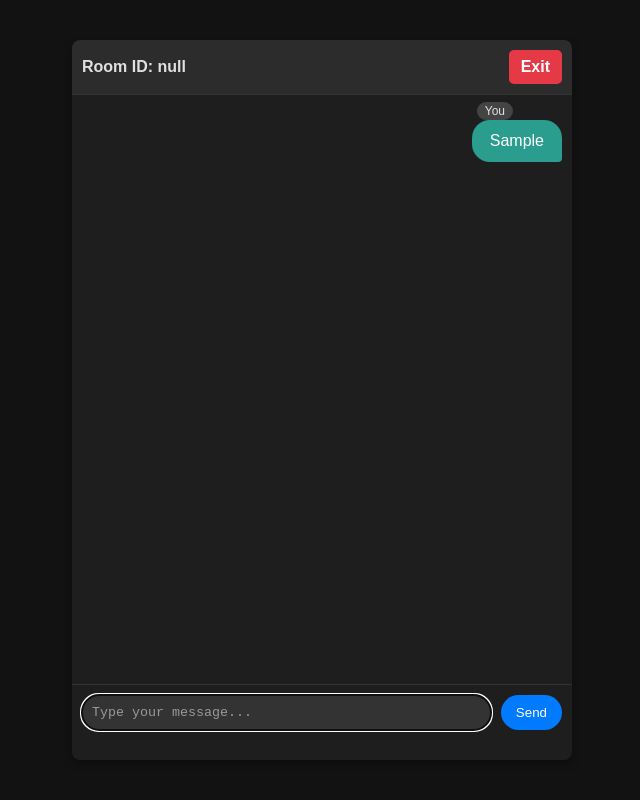
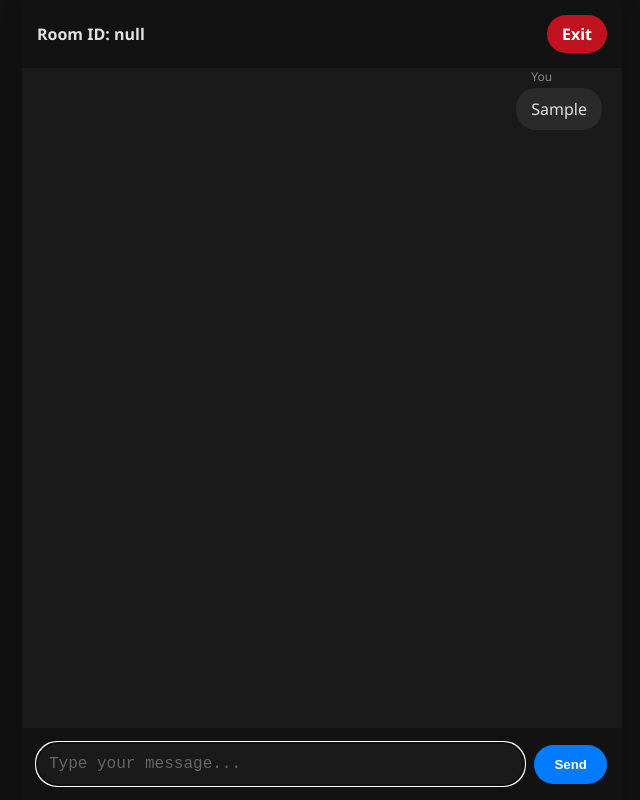
Before and after one commit to IRFANSARI/Simple-Chatting-App, a website: page public/chat.html in a window 1280 px wide. Both pictures are taken after typing "Sample" into the empty fields and a click on the button "Send". Shown: the whole page, without its empty margins (318-958 px from the left). Drawn offline with nearby package versions, Linux system fonts and the light colour scheme; no server answers.

Commit message:
Improved UI/UX

```diff
--- a/public/chat.html
+++ b/public/chat.html
@@ -4,149 +4,174 @@
     <meta charset="UTF-8" />
     <meta name="viewport" content="width=device-width, initial-scale=1.0" />
     <title>Rooms | Chat App</title>
-  </head>
+    <style>
+      :root {
+        --primary-color: #1a1a1a;
+        --secondary-color: #121212;
+        --accent-color: #007bff;
+        --text-color: #e0e0e0;
+        --sent-message-color: #2a2a2a;
+        --received-message-color: #333333;
+      }
 
-  <style>
-    body {
+      * {
         margin: 0;
         padding: 0;
+        box-sizing: border-box;
+      }
+
+      html,
+      body {
+        height: 100%;
+        overflow: hidden;
+      }
+
+      body {
+        font-family: 'Segoe UI', Tahoma, Geneva, Verdana, sans-serif;
+        background-color: var(--secondary-color);
+        color: var(--text-color);
         display: flex;
         justify-content: center;
         align-items: center;
-      height: 100vh;
-      background-color: #121212;
-      font-family: Arial, sans-serif;
-      color: #e0e0e0;
-      overflow: hidden;
       }
 
       .chat-container {
-      width: 90%;
-      max-width: 500px;
-      background-color: #1e1e1e;
-      border-radius: 8px;
-      box-shadow: 0 4px 8px rgba(0, 0, 0, 0.3);
+        width: 100%;
+        max-width: 600px;
+        height: 100%;
+        background-color: var(--primary-color);
+        box-shadow: 0 10px 20px rgba(0, 0, 0, 0.2);
         display: flex;
         flex-direction: column;
-      height: 90vh;
-      overflow: hidden;
+      }
+
+      .room-id {
+        padding: 15px;
+        background-color: var(--secondary-color);
+        color: var(--text-color);
+        font-weight: bold;
+        display: flex;
+        justify-content: space-between;
+        align-items: center;
+      }
+
+      .exit-button {
+        padding: 8px 15px;
+        background-color: #c1121f;
+        color: white;
+        text-decoration: none;
+        border-radius: 20px;
+        font-weight: bold;
+        transition: background-color 0.3s ease;
+      }
+
+      .exit-button:hover {
+        background-color: #780000;
       }
 
       .messages {
         flex: 1;
-      padding: 10px;
+        padding: 20px;
         overflow-y: auto;
+        display: flex;
+        flex-direction: column;
       }
 
       .message {
-      padding: 12px 18px;
-      margin: 15px 0;
-      border-radius: 18px;
-      background-color: #2a9d8f;
-      color: white;
-      max-width: 75%;
+        max-width: 80%;
+        padding: 10px 15px;
+        margin-bottom: 25px;
+        border-radius: 20px;
         word-wrap: break-word;
-      display: inline-block;
-      clear: both;
         position: relative;
-    }
-
-    .message.received {
-      float: left;
-      border-bottom-left-radius: 4px;
-    }
-
-    .message.sent {
-      float: right;
-      border-bottom-right-radius: 4px;
+        color: var(--text-color);
       }
 
       .message::before {
         content: attr(data-sender);
         position: absolute;
-      top: -18px;
-      left: 5px;
-      background-color: #444;
-      color: #e0e0e0;
-      padding: 2px 8px;
-      border-radius: 12px;
+        top: -20px;
         font-size: 12px;
+        color: #888;
+      }
+
+      .message.sent {
+        align-self: flex-end;
+        background-color: var(--sent-message-color);
+      }
+
+      .message.received {
+        align-self: flex-start;
+        background-color: var(--received-message-color);
       }
 
       .input-container {
-      padding: 10px;
-      background-color: #1e1e1e;
-      border-top: 1px solid #333;
+        padding: 15px;
+        background-color: var(--secondary-color);
         display: flex;
-      margin-bottom: 20px;
+        align-items: center;
       }
 
-    .input-container textarea {
+      #text-box {
         flex: 1;
-      padding: 10px;
+        padding: 12px;
         border: none;
-      border-radius: 18px;
-      background-color: #333;
-      color: #e0e0e0;
+        border-radius: 25px;
+        background-color: var(--primary-color);
+        color: var(--text-color);
+        font-size: 16px;
         resize: none;
       }
 
-    .input-container textarea::placeholder {
-      color: #999;
+      #text-box::placeholder {
+        color: #666;
       }
 
-    .input-container button {
-      padding: 10px 15px;
+      #send-btn {
+        padding: 12px 20px;
+        margin-left: 10px;
         border: none;
-      margin-left: 10px;
-      border-radius: 18px;
-      background-color: #007bff;
+        border-radius: 25px;
+        background-color: var(--accent-color);
         color: white;
+        font-weight: bold;
         cursor: pointer;
         transition: background-color 0.3s ease;
       }
 
-    .input-container button:hover {
-      background-color: #014ea1;
+      #send-btn:hover {
+        background-color: #0056b3;
       }
 
-    .messages::-webkit-scrollbar {
-      width: 6px;
+      @media (max-width: 600px) {
+        body {
+          align-items: stretch;
         }
 
-    .messages::-webkit-scrollbar-thumb {
-      background-color: #666;
-      border-radius: 3px;
+        .chat-container {
+          height: 100%;
+          border-radius: 0;
         }
 
-    .room-id {
-      padding: 10px;
-      background-color: #2c2c2c;
-      color: #e0e0e0;
-      font-weight: bold;
-      border-top-left-radius: 8px;
-      border-top-right-radius: 8px;
-      border-bottom: 1px solid #333;
-      display: flex;
-      justify-content: space-between;
-      align-items: center;
+        .message {
+          max-width: 90%;
         }
 
-    .room-id .exit-button {
-      padding: 8px 12px;
-      background-color: #e63946;
-      color: white;
-      text-decoration: none;
-      border-radius: 5px;
-      font-weight: bold;
-      transition: background-color 0.3s ease;
+        .messages {
+          padding-bottom: 70px; /* Add space for input container */
         }
 
-    .room-id .exit-button:hover {
-      background-color: #d62828;
+        .input-container {
+          position: fixed;
+          bottom: 0;
+          left: 0;
+          right: 0;
+          background-color: var(--secondary-color);
+          padding: 10px;
+        }
       }
     </style>
-
+  </head>
   <body>
     <div class="chat-container">
       <div class="room-id">
```
Also changed, not shown: public/index.html (+102 -41 lines). Lines whose indentation alone changed are shown as unchanged.
